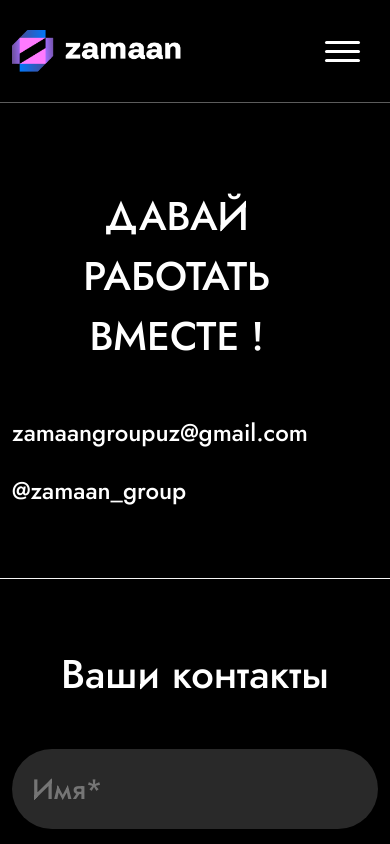
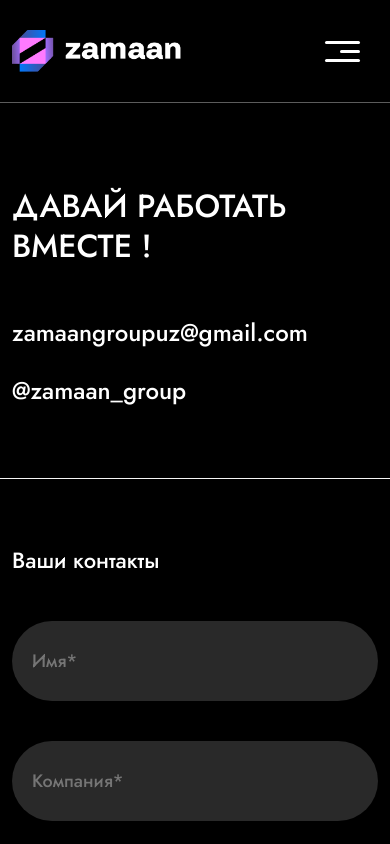
Before and after one commit to 7Davronbek/zamaan-app, a React (Create React App) app: page /#/contacts in a window 390 px wide. Shown: the top 844 px of the page. Built offline with nearby package versions, Linux system fonts and the light colour scheme; no server answers.

Commit message:
zamaan-app

```diff
--- a/src/sass/main.scss
+++ b/src/sass/main.scss
@@ -234,6 +234,8 @@ body {
             .burger2 {
                 top: 9px;
                 transition: all .3s ease-in-out;
+                width: 20px;
+                right: 5px;
             }
 
             .burger3 {
@@ -702,27 +704,13 @@ body {
             }
 
             @media(max-width:992px) {
-                text-align: center;
-            }
-
-            @media(max-width:576px) {
-                font-size: 55px;
-            }
-
-            @media(max-width:500px) {
-                font-size: 45px;
-                line-height: 60px;
-            }
-
-            @media(max-width:420px) {
-                font-size: 40px;
-                line-height: 60px;
-            }
-
-            @media(max-width:380px) {
-                font-size: 34px;
-                line-height: 50px;
-            }
+                text-align: left;
+                font-weight: 400;
+                font-size: 32px !important;
+                line-height: 40px;
+            }
+
+
         }
 
         .contact_soc {
@@ -801,26 +789,46 @@ body {
                     text-align: center;
                     line-height: 65px;
                     margin-bottom: 50px;
+                    font-weight: 400;
+                    font-size: 22px !important;
+                    line-height: 22px;
+                    text-align: left;
                 }
 
                 @media(max-width:576px) {
                     font-size: 45px;
                     line-height: 55px;
+                    font-weight: 400;
+                    font-size: 22px !important;
+                    line-height: 22px;
+                    text-align: left;
                 }
 
                 @media(max-width:430px) {
                     font-size: 40px;
                     line-height: 50px;
+                    font-weight: 400;
+                    font-size: 22px !important;
+                    line-height: 22px;
+                    text-align: left;
                 }
 
                 @media(max-width:380px) {
                     font-size: 35px;
                     line-height: 45px;
+                    font-weight: 400;
+                    font-size: 22px !important;
+                    line-height: 22px;
+                    text-align: left;
                 }
 
                 @media(max-width:330px) {
                     font-size: 30px;
                     line-height: 40px;
+                    font-weight: 400;
+                    font-size: 22px !important;
+                    line-height: 22px;
+                    text-align: left;
                 }
 
 
@@ -945,6 +953,15 @@ body {
                     color: white;
                 }
             }
+
+            input {
+
+                @media(max-width: 767px) {
+                    font-weight: 400;
+                    font-size: 18px !important;
+                    line-height: 36px;
+                }
+            }
         }
 
         &.second {
@@ -968,7 +985,8 @@ body {
             color: #FFFFFF;
 
             @media(max-width:992px) {
-                text-align: center;
+                font-size: 32px;
+                text-align: left;
             }
         }
 
@@ -1628,6 +1646,12 @@ body {
             .contact_send_h {
                 font-size: 36px !important;
                 line-height: 62px;
+
+                @media(max-width: 767px) {
+                    font-weight: 400;
+                    font-size: 22px !important;
+                    line-height: 22px;
+                }
             }
         }
 
@@ -1637,6 +1661,30 @@ body {
 
                 .contact_service_h {
                     font-size: 36px;
+
+                    @media(max-width: 767px) {
+                        font-weight: 400;
+                        font-size: 22px !important;
+                        line-height: 22px;
+                        text-align: left;
+                        margin-bottom: 15px;
+                        line-height: 32px;
+                    }
+                }
+            }
+        }
+
+        .ContactService {
+
+            .contact_send_h {
+
+                @media(max-width: 767px) {
+                    font-weight: 400;
+                    font-size: 22px !important;
+                    line-height: 28px;
+                    text-align: left;
+                    margin-bottom: 15px;
+                    line-height: 32px;
                 }
             }
         }
```
